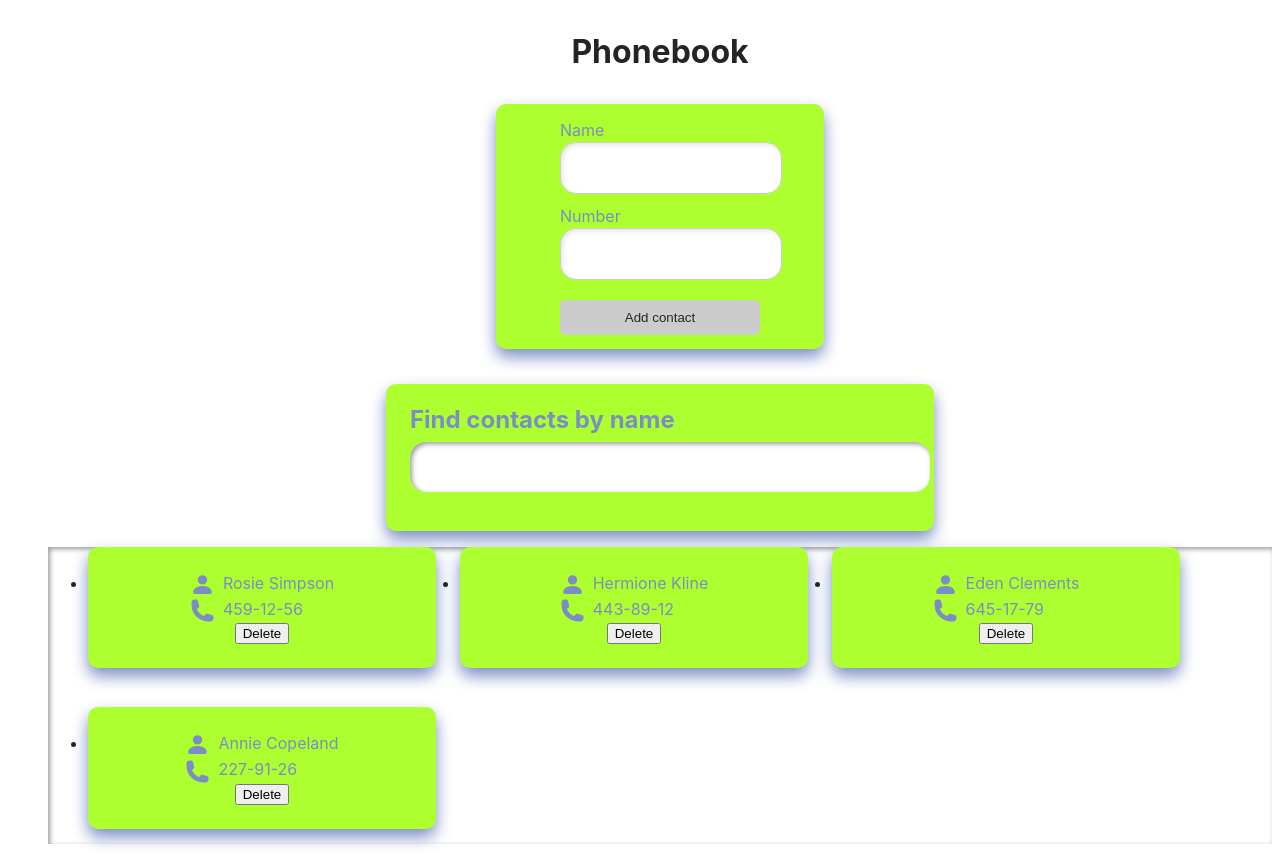
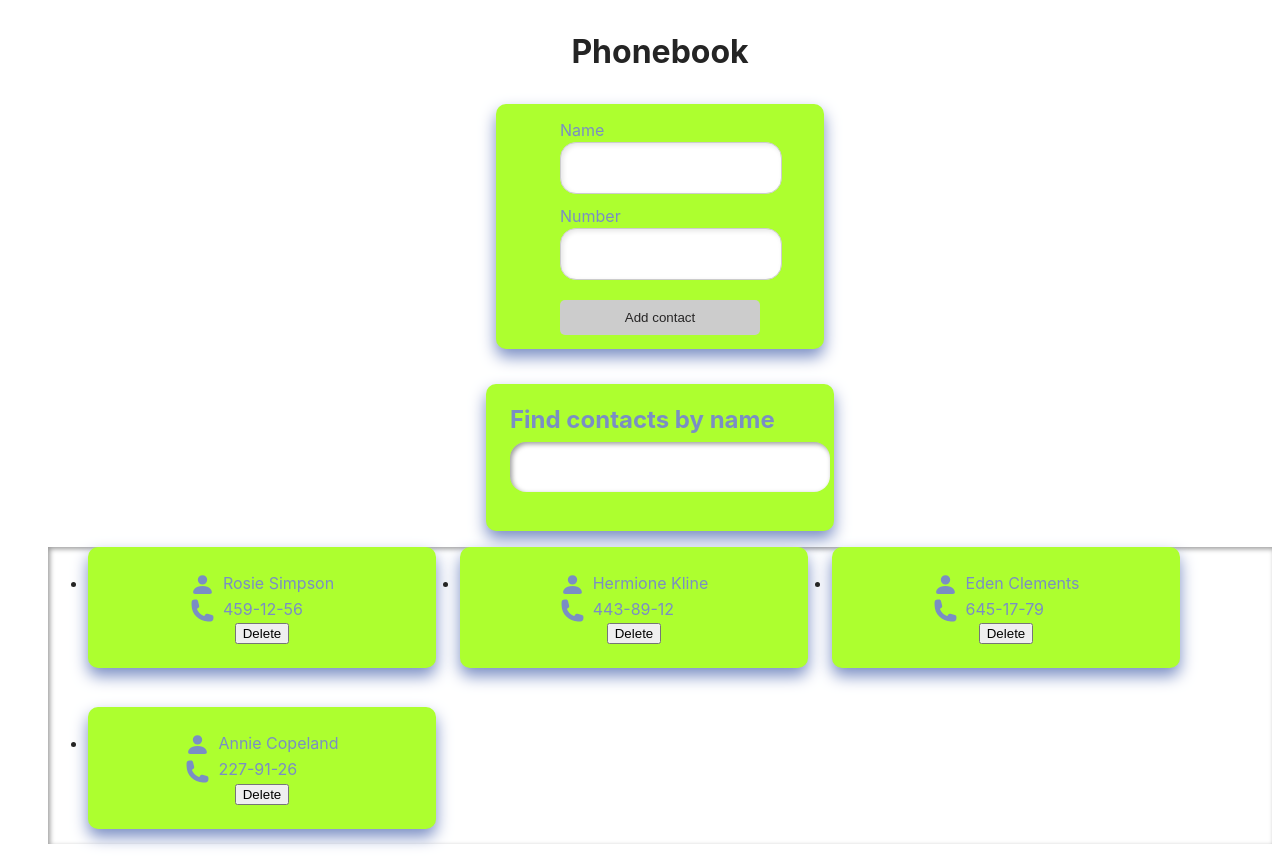
Before and after one commit to TatiYas/goit-react-hw-03, a React (Vite) app: page / in a window 1280 px wide. Built offline with nearby package versions, Linux system fonts and the light colour scheme.

Commit message:
Update_20

```diff
--- a/src/components/SearchBox/SearchBox.jsx
+++ b/src/components/SearchBox/SearchBox.jsx
@@ -1,9 +1,14 @@
 import s from "./SearchBox.module.css";
-export default function SearchBox({ value, onFilter }) {
+export default function SearchBox({ value, onSearch }) {
     return (
         <div className={s.form}>
             <p className={s.text}>Find contacts by name</p>
-            <input className={s.input} type="text" value={value} onChange={e => onFilter(e.target.value)}></input>
+            < input
+            className={s.input}
+            type="text"
+            value={value}
+            onChange={(e) => onSearch(e.target.value)}
+            />
         </div>
-    )
+    );
 }
--- a/src/components/SearchBox/SearchBox.module.css
+++ b/src/components/SearchBox/SearchBox.module.css
@@ -4,7 +4,7 @@
   align-items: center;
   border: 2px;
   border-radius: 10px;
-  width: 500px;
+  width: 300px;
   margin: 0 auto 15px;
   padding: 24px;
   background-color: greenyellow;
@@ -16,12 +16,12 @@
   margin-bottom: 10px;
   font-size: 24px;
   font-weight: bold;
-  width: 500px;
+  width: 300px;
 }
 
 .input {
   margin: 0 auto 15px;
-  width: 500px;
+  width: 300px;
   height: 1.5em;
   font-size: 20px;
   outline: none;
```
